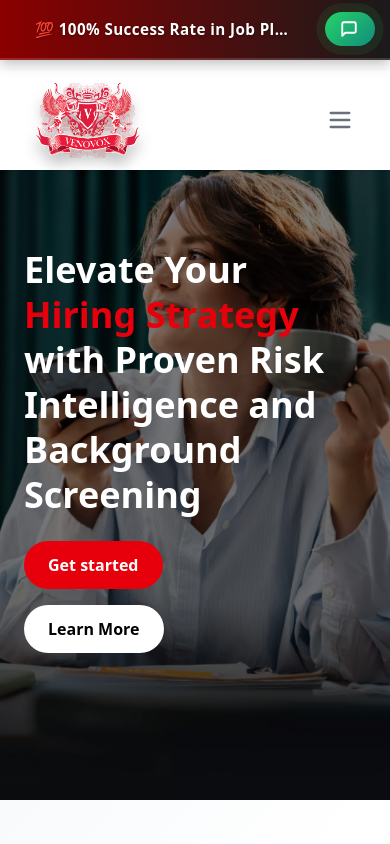
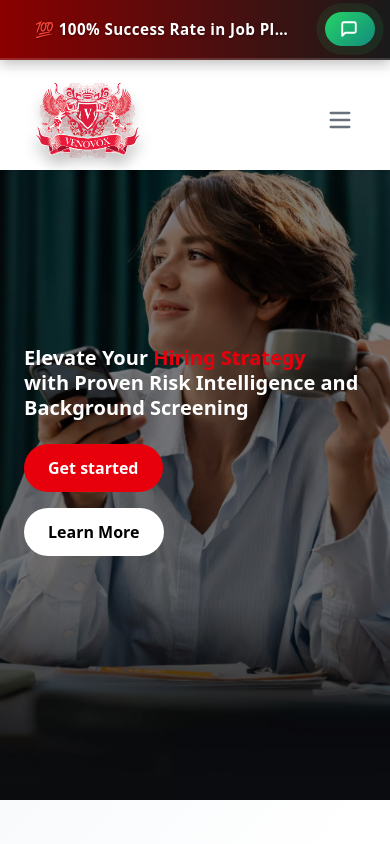
Before and after one commit to priyaclove/venovoox, a Next.js app: page / in a window 390 px wide. Shown: the top 844 px of the page. Built offline with nearby package versions, Linux system fonts and the light colour scheme.

Commit message:
fix: adjust font sizes in HeroSection for better responsiveness

```diff
--- a/src/components/home/hero-section.tsx
+++ b/src/components/home/hero-section.tsx
@@ -27,11 +27,11 @@
           transition={{ duration: 0.7 }}
           viewport={{ once: true }}
         >
-          <h1 className="text-4xl  font-bold leading-tight mb-6">
+          <h1 className="text-xl sm:text-4xl font-bold leading-tight mb-6">
             Elevate Your <span className="text-red-600">Hiring Strategy</span>
             <br />
             with Proven Risk{" "}
-            <span className="text-4xl  font-bold leading-tight">
+            <span className="text-xl sm:text-4xl font-bold leading-tight">
               Intelligence and Background Screening
             </span>
           </h1>
```
